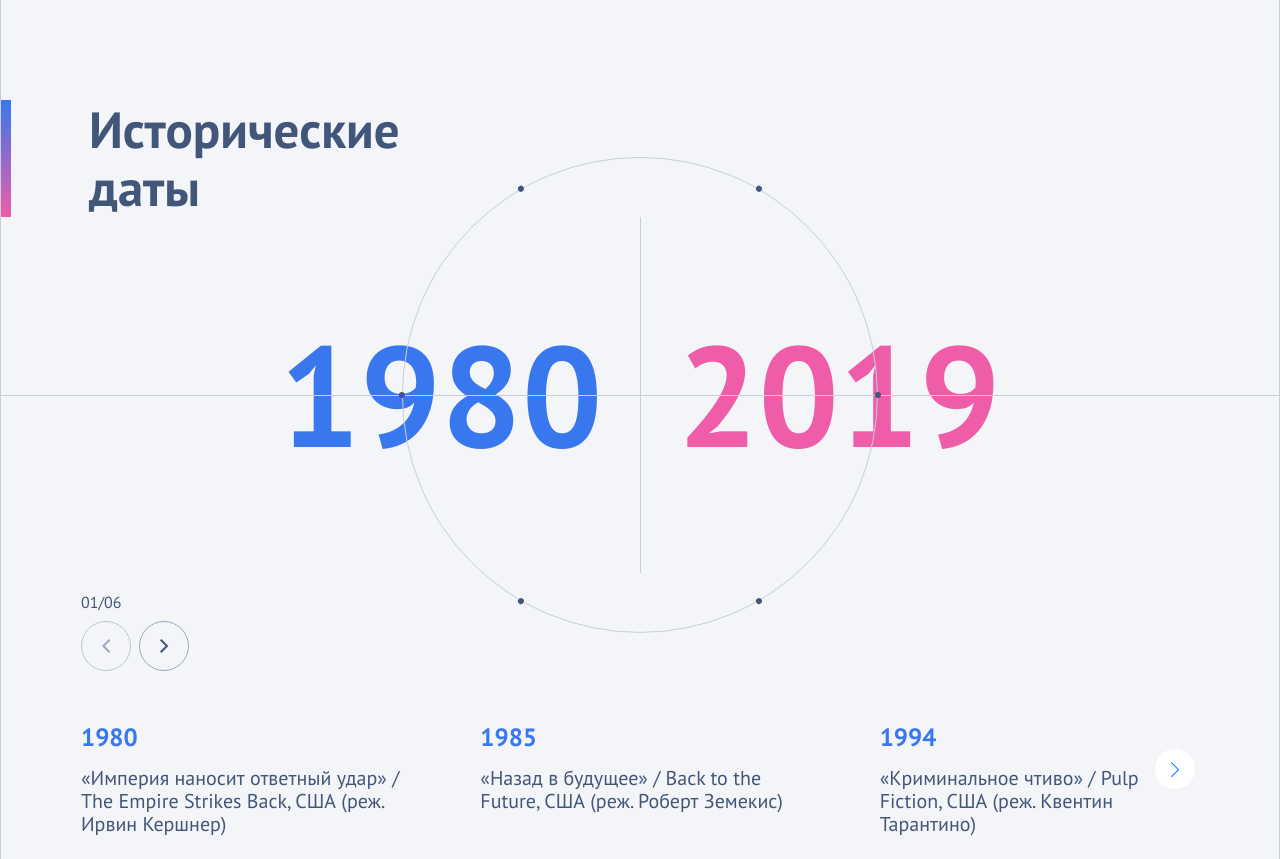
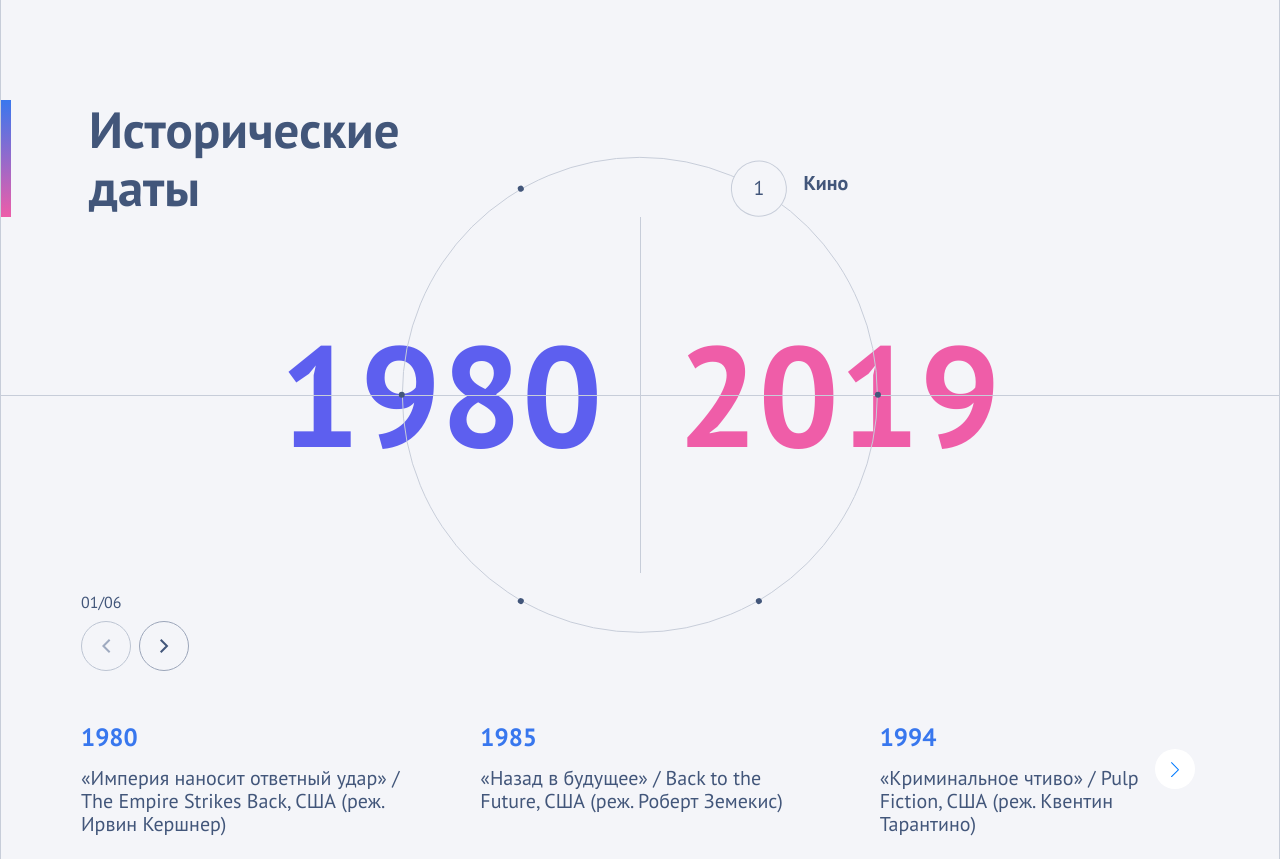
Before and after one commit to asenka0301/interactive-timeline, a React app: page / in a window 1280 px wide. Built offline with nearby package versions, Linux system fonts and the light colour scheme.

Commit message:
feat: add TimelineOrbitNavigation animation

```diff
--- a/src/components/TimelineBlock.tsx
+++ b/src/components/TimelineBlock.tsx
@@ -39,6 +39,7 @@ const TimelineBlock: FC = () => {
   return (
     <TimelineWrapper>
       <TimelineHeader
+        setActiveCategory={setActiveCategory}
         activeCategoryData={activeCategoryData}
         timelineData={TIMELINE_CATEGORIES}
       />
@@ -46,6 +47,7 @@ const TimelineBlock: FC = () => {
         <h2>{activeCategoryData?.title}</h2>
         <TimelineSlider
           timelineData={TIMELINE_CATEGORIES}
+          activeCategory={activeCategory}
           setActiveCategory={setActiveCategory}
           total={total}
         />
--- a/src/components/TimelineHeader.tsx
+++ b/src/components/TimelineHeader.tsx
@@ -1,13 +1,14 @@
 import { styled } from "styled-components";
-import { FC, useRef } from "react";
+import { Dispatch, FC, SetStateAction, useRef } from "react";
 import gsap from "gsap";
 import { useGSAP } from "@gsap/react";
-import { type TimelineCategory } from "data/timelineData";
+import { type CategoryId, type TimelineCategory } from "data/timelineData";
 import TimelineOrbitNavigation from "./TimelineOrbitNavigation";
 
 type TimelineHeaderProps = {
   activeCategoryData?: TimelineCategory;
   timelineData: Array<TimelineCategory>;
+  setActiveCategory: Dispatch<SetStateAction<CategoryId>>;
 };
 
 const Container = styled.div`
@@ -22,7 +23,7 @@ const Container = styled.div`
     font-size: 3.5rem;
     font-size: clamp(3.5rem, 1.7000000000000002rem + 9vw, 12.5rem);
     font-weight: bold;
-    color: var(--color-blue);
+    color: var(--color-iris-100);
   }
 
   .fuschia {
@@ -70,6 +71,7 @@ const Lines = styled.div`
 const TimelineHeader: FC<TimelineHeaderProps> = ({
   activeCategoryData,
   timelineData,
+  setActiveCategory,
 }) => {
   const startRef = useRef<HTMLDivElement | null>(null);
   const endRef = useRef<HTMLDivElement | null>(null);
@@ -116,6 +118,7 @@ const TimelineHeader: FC<TimelineHeaderProps> = ({
     <Container>
       <Lines />
       <TimelineOrbitNavigation
+        setActiveCategory={setActiveCategory}
         activeCategoryData={activeCategoryData}
         timelineData={timelineData}
       />
--- a/src/components/TimelineOrbitNavigation.tsx
+++ b/src/components/TimelineOrbitNavigation.tsx
@@ -1,6 +1,15 @@
-import { FC, useLayoutEffect, useRef, useState } from "react";
+import {
+  Dispatch,
+  FC,
+  SetStateAction,
+  useLayoutEffect,
+  useRef,
+  useState,
+} from "react";
 import { styled } from "styled-components";
-import { type TimelineCategory } from "data/timelineData";
+import { type CategoryId, type TimelineCategory } from "data/timelineData";
+import gsap from "gsap";
+import { useGSAP } from "@gsap/react";
 
 const CIRCLE_SIZE = 530;
 const RADIUS = CIRCLE_SIZE / 2;
@@ -9,6 +18,7 @@ const DOT_ANGLES = [30, 90, 150, 210, 270, 330];
 type TimelineOrbitNavigationProps = {
   activeCategoryData?: TimelineCategory;
   timelineData: Array<TimelineCategory>;
+  setActiveCategory: Dispatch<SetStateAction<CategoryId>>;
 };
 
 const OrbitCircle = styled.div`
@@ -22,45 +32,70 @@ const OrbitCircle = styled.div`
   transform: translate(-50%, -50%);
   z-index: 5;
 
+  --orbit-rotation: 0;
+
   @media (max-width: 1023px) {
     display: none;
   }
 `;
 
-const DotButton = styled.button<{ angle: number; radius: number }>`
+const DotButton = styled.button<{
+  angle: number;
+  radius: number;
+  $active: boolean;
+  $showCategory: boolean;
+}>`
   position: absolute;
   left: 50%;
   top: 50%;
+  width: ${({ $active }) => ($active ? 56 : 6)}px;
+  height: 6px;
   padding: 0;
   border: none;
+  border-radius: 50%;
+  background: var(--color-dark);
   cursor: pointer;
-
+  z-index: 6;
   transform: translate(-50%, -50%) rotate(${({ angle }) => angle}deg)
     translate(0, -${({ radius }) => radius}px);
-
-  width: 6px;
-  height: 6px;
-  border-radius: 50%;
-  background: var(--color-dark);
-  z-index: 6;
-
-  --dot-angle: ${({ angle }) => angle}deg;
-
   transition: width 0.25s ease, height 0.25s ease, background 0.25s ease,
     border-color 0.25s ease, box-shadow 0.25s ease;
+
+  --dot-angle: ${({ angle }) => angle};
 
   .index {
     position: absolute;
     left: 50%;
     top: 50%;
-    transform: translate(-50%, -50%) rotate(calc(-1 * var(--dot-angle)));
+    transform: translate(-50%, -50%)
+      rotate(calc((var(--orbit-rotation) + var(--dot-angle)) * -1deg));
     font-size: 20px;
     color: var(--color-dark);
     opacity: 0;
     pointer-events: none;
-    transition: opacity 0.2s ease;
+
+    .category {
+      position: absolute;
+      top: -5px;
+      left: 50px;
+      font-weight: bold;
+      white-space: nowrap;
+      opacity: ${({ $showCategory }) => ($showCategory ? 1 : 0)};
+      transition: opacity 0.3s ease-out;
+    }
   }
 
+  ${({ $active }) =>
+    $active &&
+    `
+      height: 56px;
+      background: var(--color-bg);
+      border: 1px solid var(--color-line);
+
+      .index {
+        opacity: 1;
+      }
+  `}
   &:hover {
     width: 56px;
     height: 56px;
@@ -76,10 +111,14 @@ const DotButton = styled.button<{ angle: number; radius: number }>`
 const TimelineOrbitNavigation: FC<TimelineOrbitNavigationProps> = ({
   timelineData,
   activeCategoryData,
+  setActiveCategory,
 }) => {
   const circleRef = useRef<HTMLDivElement>(null);
   const [radius, setRadius] = useState<number>(RADIUS);
   const count = Math.min(timelineData.length, DOT_ANGLES.length);
+  const rotationRef = useRef<number>(0);
+  const prevIndexRef = useRef<number | null>(null);
+  const [canShowCategory, setShowCategory] = useState<boolean>(true);
 
   useLayoutEffect(() => {
     function updateRadius() {
@@ -92,12 +131,67 @@ const TimelineOrbitNavigation: FC<TimelineOrbitNavigationProps> = ({
     return () => window.removeEventListener("resize", updateRadius);
   }, []);
 
-  const handleClick = () => {};
+  useGSAP(
+    () => {
+      const circle = circleRef.current;
+      if (!circle || !timelineData.length) return;
+
+      const currentIndex = timelineData.findIndex(
+        (cat) => cat.id === activeCategoryData?.id
+      );
+      if (currentIndex === -1) return;
+
+      const baseAngle = DOT_ANGLES[currentIndex];
+      const targetNoWrap = 30 - baseAngle;
+
+      if (prevIndexRef.current === null) {
+        rotationRef.current = targetNoWrap;
+        gsap.set(circle, {
+          duration: 0.7,
+          rotate: targetNoWrap,
+          transformOrigin: "50% 50%",
+          "--orbit-rotation": targetNoWrap,
+        });
+        prevIndexRef.current = currentIndex;
+        setShowCategory(true);
+        return;
+      }
+
+      const currentRotation = rotationRef.current;
+
+      const k = Math.round((currentRotation - targetNoWrap) / 360);
+      const targetRotation = targetNoWrap + 360 * k;
+
+      setShowCategory(false);
+
+      gsap.to(circle, {
+        duration: 0.7,
+        rotate: targetRotation,
+        "--orbit-rotation": targetNoWrap,
+        ease: "power2.inOut",
+        transformOrigin: "50% 50%",
+        onComplete: () => {
+          setShowCategory(true);
+        },
+      });
+
+      rotationRef.current = targetRotation;
+      prevIndexRef.current = currentIndex;
+    },
+    {
+      dependencies: [activeCategoryData?.id, timelineData],
+    }
+  );
+
+  const handleDotClick = (id: CategoryId) => {
+    setActiveCategory(id);
+  };
 
   return (
     <OrbitCircle ref={circleRef}>
       {Array.from({ length: count }).map((_, index) => {
         const angle = DOT_ANGLES[index];
+        const isActive = activeCategoryData?.id === timelineData[index].id;
 
         return (
           <DotButton
@@ -105,9 +199,17 @@ const TimelineOrbitNavigation: FC<TimelineOrbitNavigationProps> = ({
             type="button"
             angle={angle}
             radius={radius}
-            onClick={handleClick}
+            id={timelineData[index].id}
+            onClick={() => handleDotClick(timelineData[index].id)}
+            $active={isActive}
+            $showCategory={isActive && canShowCategory}
           >
-            <span className="index">{index + 1}</span>
+            <span className="index">
+              {index + 1}
+              {isActive && canShowCategory && (
+                <span className="category">{activeCategoryData.title}</span>
+              )}
+            </span>
           </DotButton>
         );
       })}
--- a/src/components/TimelineSlider.tsx
+++ b/src/components/TimelineSlider.tsx
@@ -1,4 +1,11 @@
-import { Dispatch, FC, SetStateAction, useRef, useState } from "react";
+import {
+  Dispatch,
+  FC,
+  SetStateAction,
+  useEffect,
+  useRef,
+  useState,
+} from "react";
 import { styled } from "styled-components";
 import { Swiper as SwiperType } from "swiper";
 import { Swiper, SwiperClass, SwiperSlide } from "swiper/react";
@@ -13,6 +20,7 @@ import "swiper/css/pagination";
 
 type TimelineSliderProps = {
   timelineData: Array<TimelineCategory>;
+  activeCategory: CategoryId;
   setActiveCategory: Dispatch<SetStateAction<CategoryId>>;
   total: number;
 };
@@ -28,6 +36,7 @@ const Container = styled.div`
 
 const TimelineSlider: FC<TimelineSliderProps> = ({
   timelineData,
+  activeCategory,
   setActiveCategory,
   total,
 }) => {
@@ -42,6 +51,23 @@ const TimelineSlider: FC<TimelineSliderProps> = ({
     }
     setCurrentIndex(swiper.realIndex + 1);
   };
+
+  useEffect(() => {
+    const swiper = swiperRef.current;
+    if (!swiper) return;
+
+    const newIndex = timelineData.findIndex(
+      (category) => category.id === activeCategory
+    );
+
+    if (newIndex === -1) return;
+    const current = swiper.realIndex ?? swiper.activeIndex;
+    if (current === newIndex) return;
+
+    swiper.slideTo(newIndex);
+    setCurrentIndex(newIndex + 1);
+  }, [activeCategory, timelineData]);
+
   return (
     <Container>
       <Swiper
```
